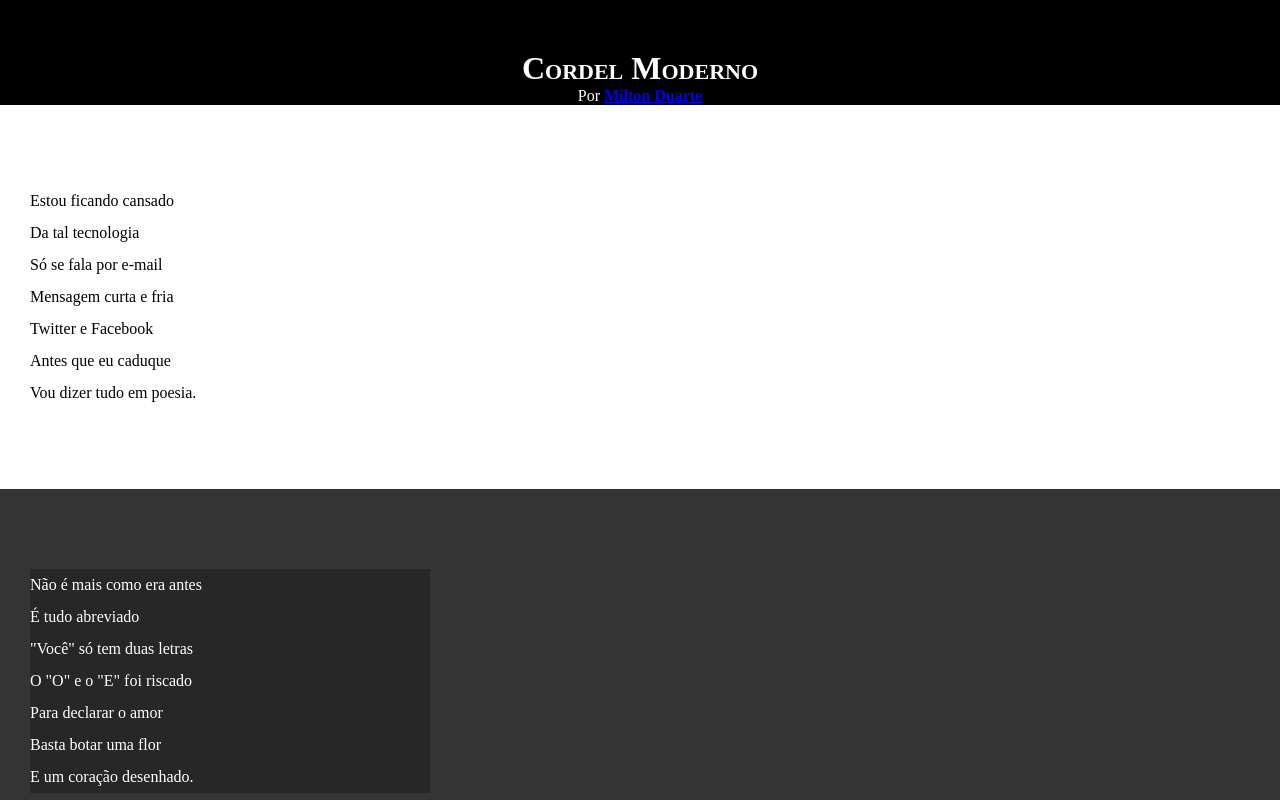
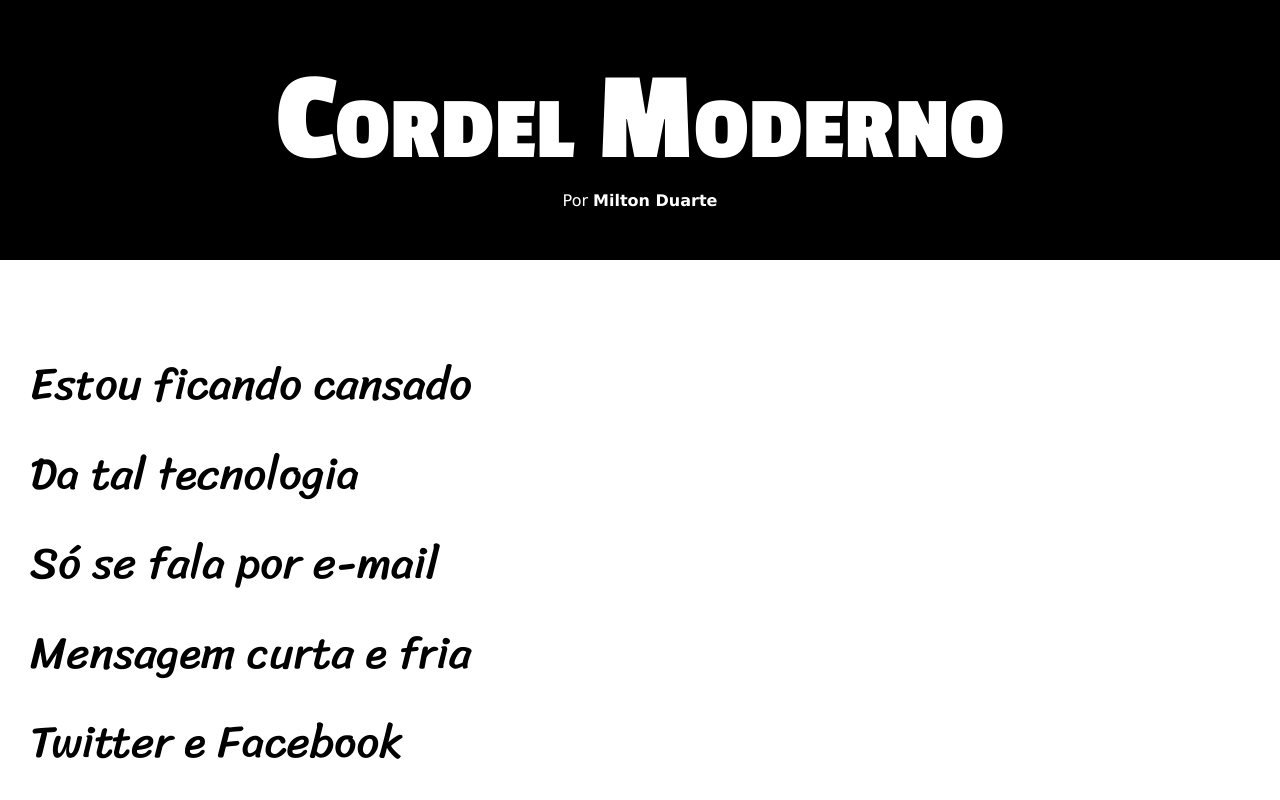
Before and after one commit to RodrigoMartinsA/html-css, a plain HTML site: page Desafios/Desafio012/index.html in a window 1280 px wide. Shown: the top 800 px of the page. Drawn offline with Linux system fonts and the light colour scheme; a web font is replaced by a local one.

Commit message:
atualização de estilos, desafio 12

```diff
--- a/Desafios/Desafio012/estilo/style.css
+++ b/Desafios/Desafio012/estilo/style.css
@@ -3,8 +3,9 @@
 @import url('https://fonts.googleapis.com/css2?family=Bebas+Neue&family=Birthstone&family=Passion+One:wght@400;700;900&display=swap');
 @import url('https://fonts.googleapis.com/css2?family=Bebas+Neue&family=Birthstone&family=Passion+One:wght@400;700;900&family=Sriracha&display=swap');
 :root{
-    --titulo:'Passion One', cursive;
-    --paragrafo: 'Sriracha', cursive;
+    --fonte1: Verdana, Geneva, Tahoma, sans-serif;
+    --fonte2:'Passion One', cursive;
+    --fonte3: 'Sriracha', cursive;
 }
 
 * {
@@ -15,6 +16,7 @@
 html, body{
     min-height: 100vh;  /*Tamanho mínimo da ViewHeight */
     background-color: darkgray;
+    font-family: var(--fonte1);
 }
 
 header{
@@ -27,13 +29,15 @@ header > h1 {
     padding-top: 50px;
     font-variant: small-caps; /*Deixa as letras maiúsculas sem ser tão intenso */
     /*poderíamos usar "text-transform: uppercase;" Deixa tudo em letra maiúscula*/
+    font-family: var(--fonte2);
+    font-size: 10vw;
 }
 
 header > p {
     padding-bottom: 50px;
 }
 
-header > a, footer > a{
+header > p > a, footer > p > a{
     color: white;
     text-decoration: none;
     font-weight: bolder;
@@ -50,6 +54,8 @@ section {
     padding-bottom: 10vh;
     line-height: 2em;
     padding-left: 30px;
+    font-family: var(--fonte3);
+    font-size: 3.5vw;
 }
 
 section.normal {
@@ -63,7 +69,7 @@ section.imagem {
 }
 
 section.imagem > p {
-    width: 400px;
+    display:inline-block;
     background-color: rgba(0, 0, 0, 0.253);
 }
 
--- a/Desafios/Desafio012/index.html
+++ b/Desafios/Desafio012/index.html
@@ -10,14 +10,12 @@
     <main>
         <header>
             <h1>Cordel Moderno</h1>
-            <nav>
             <p>
                 Por
                 <a href="https://www.recantodasletras.com.br/poesias/3186743">
                     <strong>Milton Duarte</strong>
                 </a>
             </p>
-            </nav>
         </header>
         <section class="normal">
             <p>Estou ficando cansado <br>
```
Lines whose indentation alone changed are shown as unchanged.
